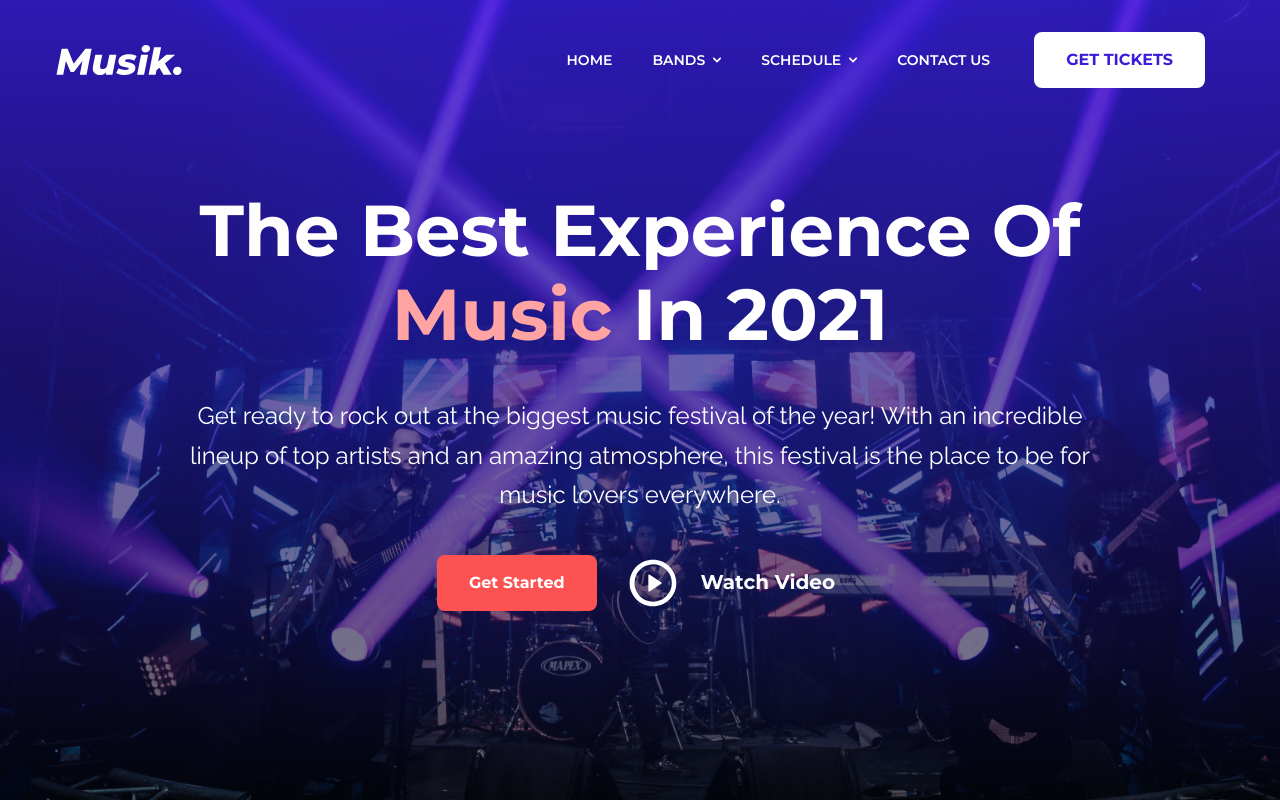
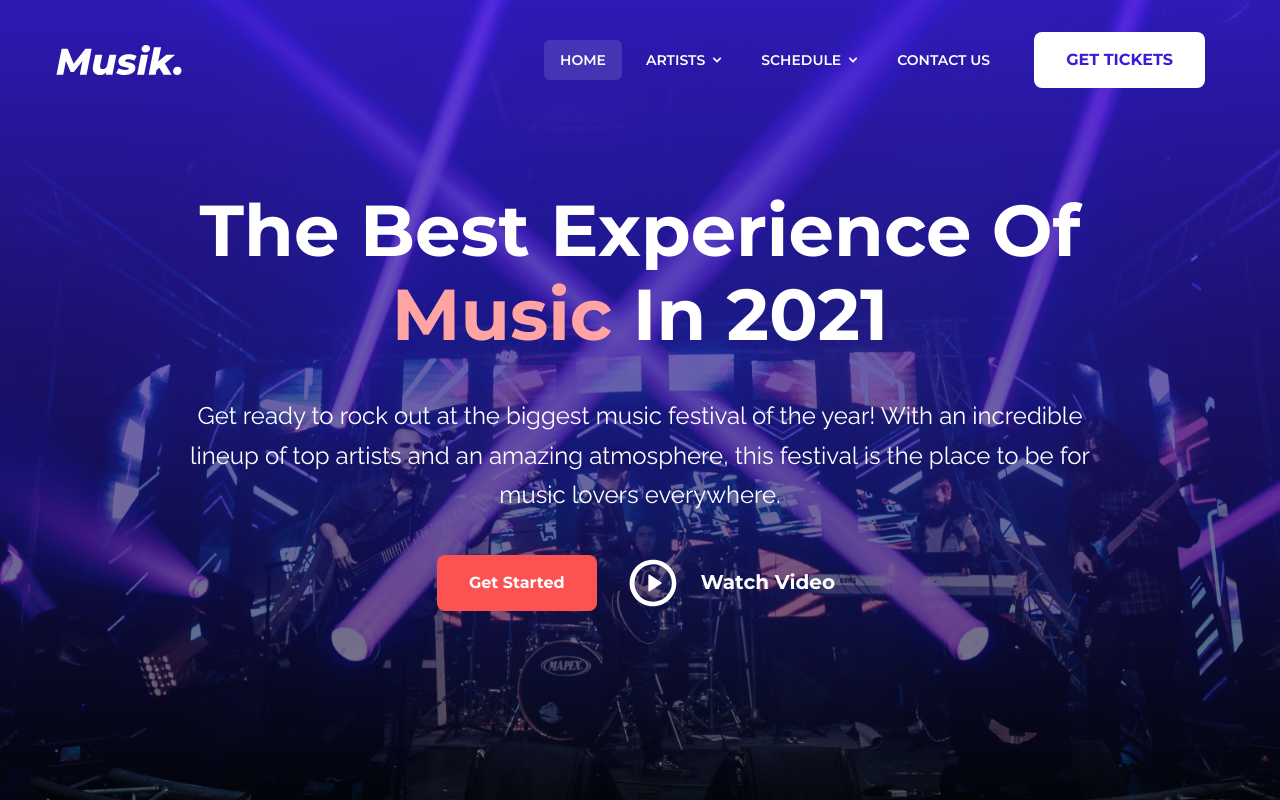
Before and after one commit to late-exairu/musik, a React (Vite) app: page / in a window 1280 px wide. Built offline with nearby package versions, Linux system fonts and the light colour scheme.

Commit message:
Add basic routing

```diff
--- a/src/App.jsx
+++ b/src/App.jsx
@@ -1,40 +1,22 @@
-import Icons from "./Icons";
+import { BrowserRouter, Routes, Route } from "react-router-dom";
 import Header from "./Header";
+import Home from "./Home";
+import Artists from "./Artists";
+import Schedule from "./Schedule";
+import Contacts from "./Contacts";
 
 function App() {
   return (
-    <>
+    <BrowserRouter>
       <Header />
-      <div className="h-screen flex justify-center items-center bg-black text-white bg-cover bg-center bg-[url('./src/assets/hero-bg.png')]">
-        <div className="absolute inset-0 bg-gradient-to-b from-[#381DDBcc] to-[#00000080]"></div>
-        <div className="container max-w-sm relative z-10 text-center sm:max-w-[560px] md:max-w-[740px] lg:max-w-[980px]">
-          <h2 className="text-3xl leading-xs font-headline font-bold capitalize md:text-5xl lg:text-6xl mb-3 sm:mb-6 lg:mb-10">
-            The Best experience of <span className="text-pink">music</span> in
-            2021
-          </h2>
-          <p className="text-lg md:text-xl lg:text-2xl leading-lg">
-            Get ready to rock out at the biggest music festival of the year!
-            With an incredible lineup of top artists and an amazing atmosphere,
-            this festival is the place to be for music lovers everywhere.
-          </p>
-          <div className="flex mt-6 lg:mt-10 gap-3 lg:gap-5 justify-center">
-            <a className="button bg-red hover:bg-redHover" href="/">
-              Get Started
-            </a>
-            <a
-              className="button bg-transparent gap-3 lg:gap-5 text-base whitespace-nowrap lg:items-center lg:text-xl px-2 hover:bg-whiteOpacity"
-              href="/"
-            >
-              <Icons
-                className="w-10 h-10 shrink-0 md:w-12 md:h-12 lg:w-14 lg:h-14"
-                icon="play"
-              />
-              Watch Video
-            </a>
-          </div>
-        </div>
-      </div>
-    </>
+
+      <Routes>
+        <Route path="/" element={<Home />}></Route>
+        <Route path="/artists" element={<Artists />}></Route>
+        <Route path="/schedule" element={<Schedule />}></Route>
+        <Route path="/contacts" element={<Contacts />}></Route>
+      </Routes>
+    </BrowserRouter>
   );
 }
 
--- a/src/AppContext.jsx
+++ b/src/AppContext.jsx
@@ -5,7 +5,6 @@ const ThemeContext = createContext();
 
 function AppProvider(props) {
   const [isMobileMenuOpen, setIsMobileMenuOpen] = useState(false);
-  const [isSubmenuOpen, setIsSubmenuOpen] = useState(false);
   const isScreenLg = useMediaQuery("(min-width: 1024px)");
 
   function handleBurgerClick() {
@@ -32,7 +31,6 @@ function AppProvider(props) {
 
   const value = {
     isMobileMenuOpen: isMobileMenuOpen,
-    isSubmenuOpen: isSubmenuOpen,
     isScreenLg: isScreenLg,
     handleBurgerClick: handleBurgerClick,
     handleMenuMouseEnter: handleMenuMouseEnter,
--- /dev/null
+++ b/src/Artists.jsx
@@ -0,0 +1,9 @@
+export default function Artists() {
+  return (
+    <section>
+      <div className="container">
+        <div className="pt-20">Artists</div>
+      </div>
+    </section>
+  );
+}
--- /dev/null
+++ b/src/Contacts.jsx
@@ -0,0 +1,9 @@
+export default function Contacts() {
+  return (
+    <section>
+      <div className="container">
+        <div className="pt-20">Contacts</div>
+      </div>
+    </section>
+  );
+}
--- /dev/null
+++ b/src/Home.jsx
@@ -0,0 +1,35 @@
+import Icons from "./Icons";
+
+export default function Home() {
+  return (
+    <section className="h-screen flex justify-center items-center bg-black text-white bg-cover bg-center bg-[url('./src/assets/hero-bg.png')]">
+      <div className="absolute inset-0 bg-gradient-to-b from-[#381DDBcc] to-[#00000080]"></div>
+      <div className="container max-w-sm relative z-10 text-center sm:max-w-[560px] md:max-w-[740px] lg:max-w-[980px]">
+        <h2 className="text-3xl leading-xs font-headline font-bold capitalize md:text-5xl lg:text-6xl mb-3 sm:mb-6 lg:mb-10">
+          The Best experience of <span className="text-pink">music</span> in
+          2021
+        </h2>
+        <p className="text-lg md:text-xl lg:text-2xl leading-lg">
+          Get ready to rock out at the biggest music festival of the year! With
+          an incredible lineup of top artists and an amazing atmosphere, this
+          festival is the place to be for music lovers everywhere.
+        </p>
+        <div className="flex mt-6 lg:mt-10 gap-3 lg:gap-5 justify-center">
+          <a className="button bg-red hover:bg-redHover" href="/">
+            Get Started
+          </a>
+          <a
+            className="button bg-transparent gap-3 lg:gap-5 text-base whitespace-nowrap lg:items-center lg:text-xl px-2 hover:bg-whiteOpacity"
+            href="/"
+          >
+            <Icons
+              className="w-10 h-10 shrink-0 md:w-12 md:h-12 lg:w-14 lg:h-14"
+              icon="play"
+            />
+            Watch Video
+          </a>
+        </div>
+      </div>
+    </section>
+  );
+}
--- a/src/Menu.jsx
+++ b/src/Menu.jsx
@@ -1,7 +1,8 @@
 import { useContext } from "react";
+import { NavLink } from "react-router-dom";
 import clsx from "clsx";
 import Icons from "./Icons";
-import data from "./data.json";
+import data from "./data/data.json";
 import { ThemeContext } from "./AppContext.jsx";
 
 function DropdownMenu({ submenu }) {
@@ -33,9 +34,9 @@ function MenuItem({ text, link, submenu }) {
       onMouseLeave={(e) => context.handleMenuMouseLeave(e)}
       className="relative group flex flex-col gap-1 lg:gap-0"
     >
-      <a
-        className="peer group flex items-center gap-2 h-10 px-4 leading-xs md:leading-sm transition-colors hover:bg-[#ffffff20] whitespace-nowrap rounded-md group-aria-[hidden=false]:bg-[#ffffff20] data-[show-submenu=true]:bg-[#ffffff20] lg:data-[show-submenu=true]:bg-transparent"
-        href={link}
+      <NavLink
+        className="peer group flex items-center gap-2 h-10 px-4 leading-xs md:leading-sm transition-colors hover:bg-[#ffffff20] whitespace-nowrap rounded-md group-aria-[hidden=false]:bg-[#ffffff20] data-[show-submenu=true]:bg-[#ffffff20] lg:data-[show-submenu=true]:bg-transparent aria-[current=page]:!bg-[#ffffff20]"
+        to={link}
         onClick={(e) => submenu && context.handleMenuClick(e)}
       >
         {text}
@@ -45,7 +46,7 @@ function MenuItem({ text, link, submenu }) {
             icon="chevron"
           />
         )}
-      </a>
+      </NavLink>
       {submenu && (
         <DropdownMenu submenu={submenu} handleToggle={context.handleToggle} />
       )}
--- /dev/null
+++ b/src/Schedule.jsx
@@ -0,0 +1,9 @@
+export default function Schedule() {
+  return (
+    <section>
+      <div className="container">
+        <div className="pt-20">Schedule</div>
+      </div>
+    </section>
+  );
+}
--- a/src/data.json
+++ b/src/data/data.json
@@ -6,8 +6,8 @@
         "text": "Home"
       },
       {
-        "link": "/bands",
-        "text": "Bands",
+        "link": "/artists",
+        "text": "Artists",
         "submenu": [
           {
             "text": "Rock",
```
